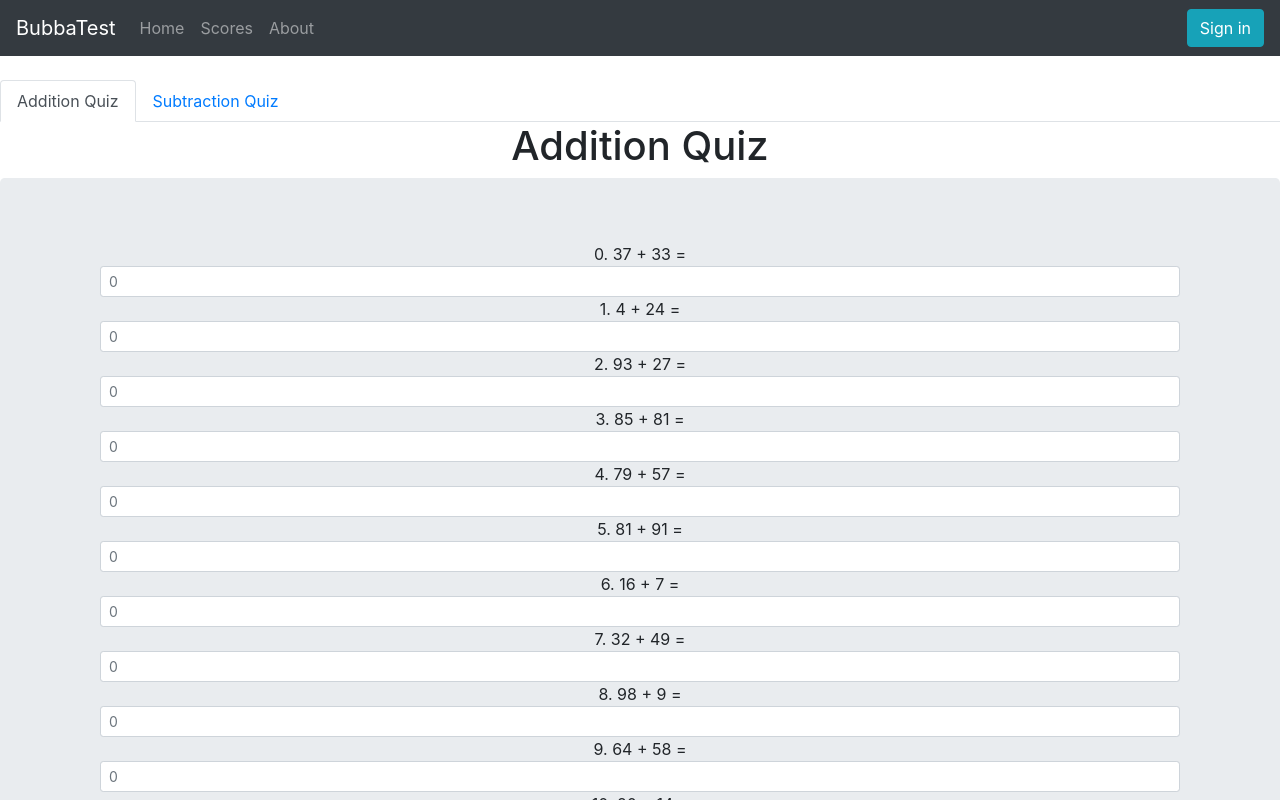
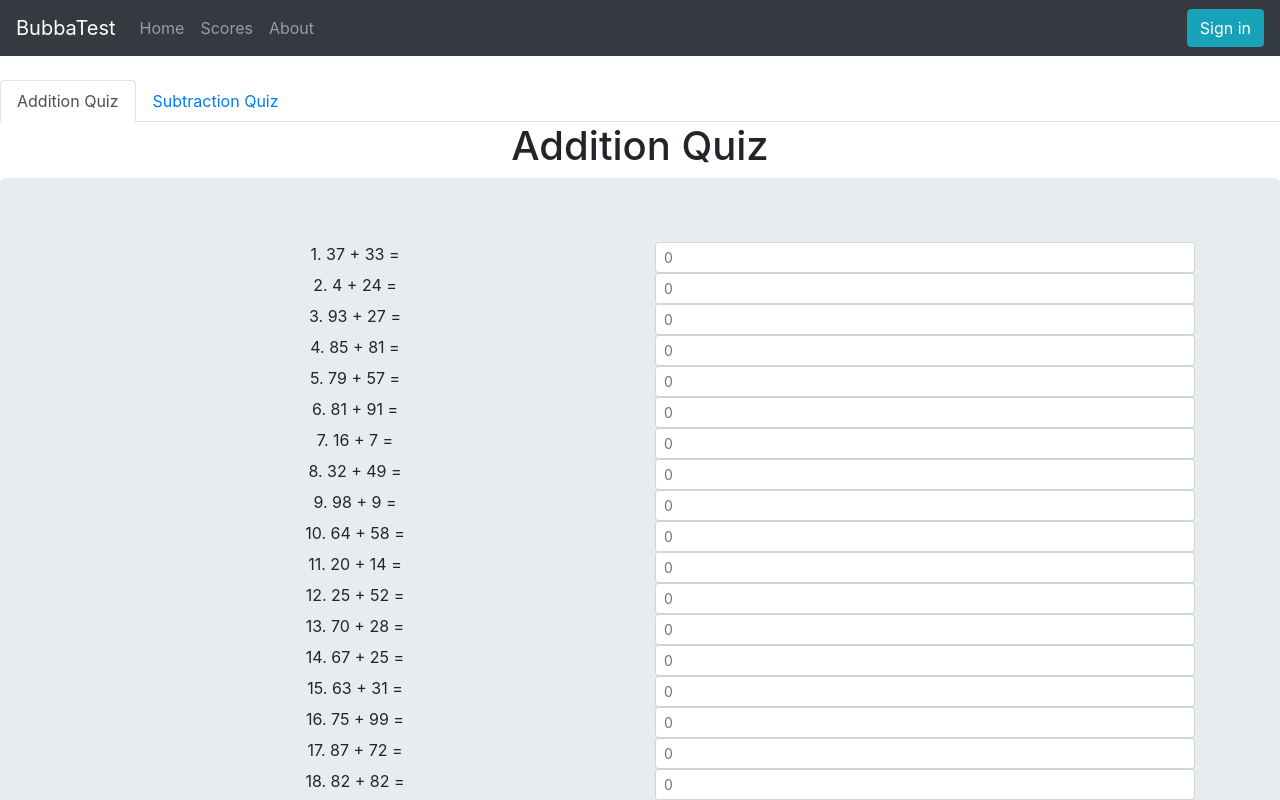
Before and after one commit to bearados/bubba, a React (Create React App) app in the folder client/: page / in a window 1280 px wide. Shown: the top 800 px of the page. Built offline with nearby package versions, Linux system fonts and the light colour scheme.

Commit message:
problem redo

```diff
--- a/client/src/components/QuizA.js
+++ b/client/src/components/QuizA.js
@@ -90,7 +90,7 @@ class QuizA extends Component {
                    {this.state.probList.map(co=>(
 
                    <Form>
-                   <Col>{i++}. {co} </Col><Col><Form.Control size="sm" type="number" name = {i} onChange={this.handleChange.bind(this)} placeholder="0" /></Col>
+                   <Row><Col>{++i}. {co} </Col><Col><Form.Control size="sm" type="number" name = {i} onChange={this.handleChange.bind(this)} placeholder="0" /></Col></Row>
                    </Form>
                    ))}
                {!this.state.showScore?
```
